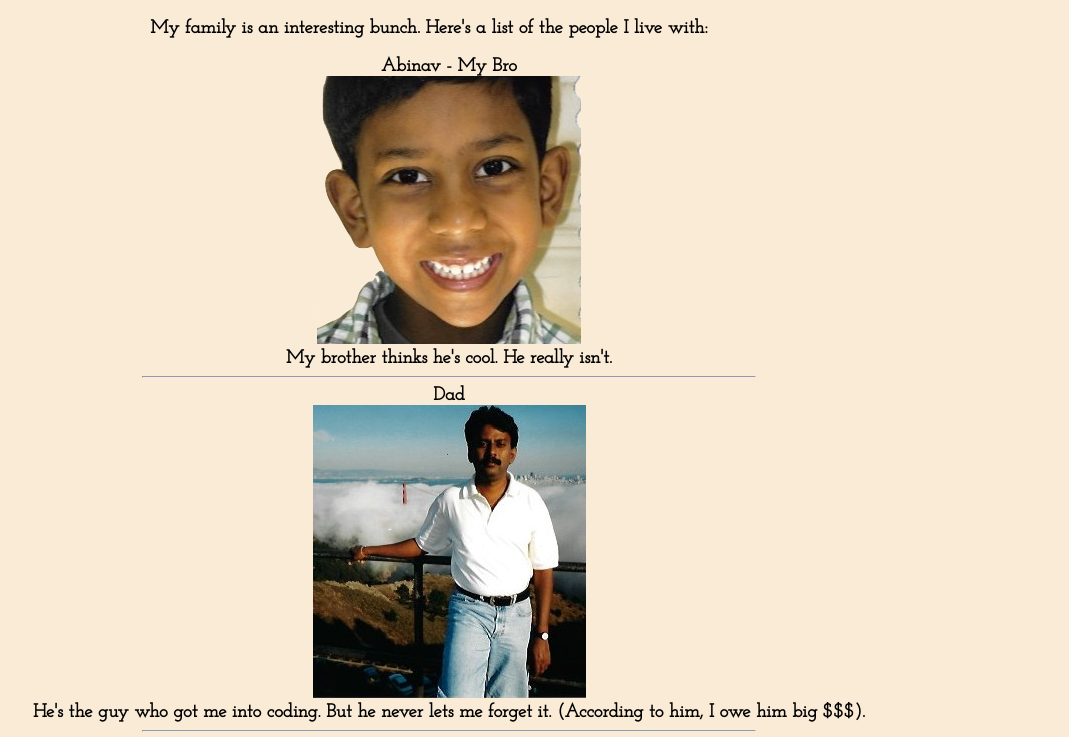
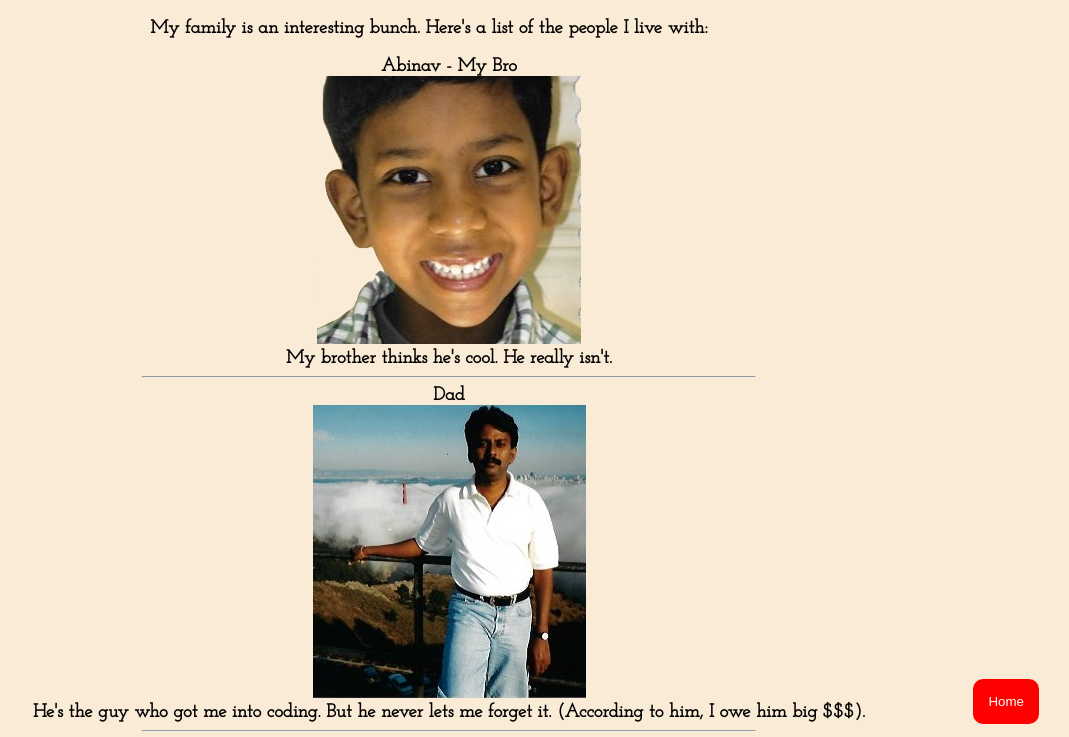
Before and after one commit to mbokinala/html-workshop-files, a plain HTML site: page All About Me/family.html in a window 1280 px wide. Shown: the part 56-793 px from the top of the page, without its empty margins (211-1280 px from the left). Drawn offline with Linux system fonts and the light colour scheme.

Commit message:
routine commit

```diff
--- a/All About Me/family.html
+++ b/All About Me/family.html
@@ -1,14 +1,33 @@
 <!DOCTYPE html>
 <html>
+
     <head>
         <title>My Family</title>
         <meta charset="utf-8">
-        <link href="https://fonts.googleapis.com/css?family=Josefin+Slab"
-              rel="stylesheet">
+        <link href="https://fonts.googleapis.com/css?family=Josefin+Slab" rel="stylesheet">
         <link rel="stylesheet" type="text/css" href="index.css">
     </head>
 
     <body>
+        <button onclick="topFunction()" id="myBtn" title="Go to top">Home</button>
+
+        <script>
+            // When the user scrolls down 20px from the top of the document, show the button
+            window.onscroll = function() {
+                scrollFunction()
+            };
+
+            function scrollFunction() {
+                document.getElementById("myBtn").style.display = "block";
+            }
+
+            // When the user clicks on the button, scroll to the top of the document
+            function topFunction() {
+                window.location.replace("index.html");
+            }
+
+        </script>
+
         <center>
             <h1>My Family</h1>
             <h3>My family is an interesting bunch. Here's a list of the people I live with:</h3>
@@ -17,25 +36,22 @@
                 <li>
                     Abinav - My Bro
                     <br/>
-                    <img src="img/abinav.png" alt="abinav"/>
-                    <br/>
-                    My brother thinks he's cool. He really isn't.
+                    <img src="img/abinav.png" alt="abinav" />
+                    <br/> My brother thinks he's cool. He really isn't.
                 </li>
                 <hr>
                 <li>
                     Dad
                     <br/>
-                    <img src="img/dad.png" alt="dad"/>
-                    <br/>
-                    He's the guy who got me into coding. But he never lets me forget it. (According to him, I owe him big $$$).
+                    <img src="img/dad.png" alt="dad" />
+                    <br/> He's the guy who got me into coding. But he never lets me forget it. (According to him, I owe him big $$$).
                 </li>
                 <hr>
                 <li>
                     Mom
                     <br/>
-                    <img src="img/mom.png" alt="mom"/>
-                    <br/>
-                    Very hardworking, dedicated, and sincere... towards my brother
+                    <img src="img/mom.png" alt="mom" />
+                    <br/> Very hardworking, dedicated, and sincere... towards my brother
                 </li>
                 <hr/>
                 <li>
@@ -50,4 +66,5 @@
             <a href="index.html">Back to Home</a>
         </footer>
     </body>
+
 </html>
--- a/All About Me/index.css
+++ b/All About Me/index.css
@@ -35,3 +35,22 @@ hr {
     font-style: italic;
     font-size: 30px;
 }
+
+#myBtn {
+    display: none; /* Hidden by default */
+    position: fixed; /* Fixed/sticky position */
+    bottom: 20px; /* Place the button at the bottom of the page */
+    right: 30px; /* Place the button 30px from the right */
+    z-index: 99; /* Make sure it does not overlap */
+    border: none; /* Remove borders */
+    outline: none; /* Remove outline */
+    background-color: red; /* Set a background color */
+    color: white; /* Text color */
+    cursor: pointer; /* Add a mouse pointer on hover */
+    padding: 15px; /* Some padding */
+    border-radius: 10px; /* Rounded corners */
+}
+
+#myBtn:hover {
+    background-color: #555; /* Add a dark-grey background on hover */
+}
```
